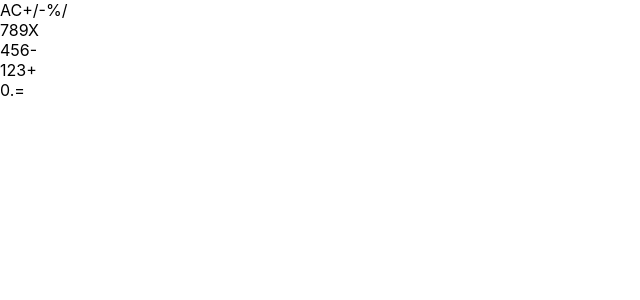
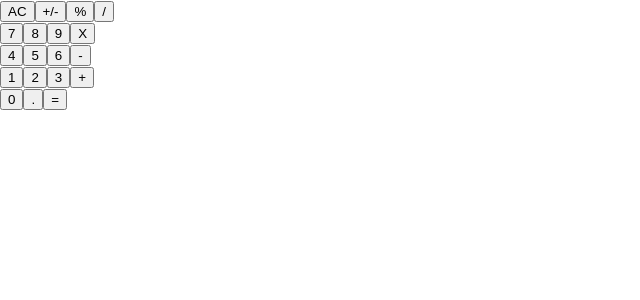
Before and after one commit to pbkabali/React-Calculator, a React (Create React App) app: page / in a window 1280 px wide. Shown: the top 300 px of the page, without its empty margins (0-640 px from the left). Built offline with nearby package versions, Linux system fonts and the light colour scheme.

Commit message:
Pass down clickHandler to Button as a prop

```diff
--- a/src/components/Button.js
+++ b/src/components/Button.js
@@ -1,12 +1,19 @@
 import PropTypes from 'prop-types';
 
 const Button = props => {
-  const { name } = props;
-  return <span>{name}</span>;
+  const { name, clickHandler } = props;
+
+  const handleClick = () => clickHandler(name);
+  return (
+    <button type="button" onClick={handleClick}>
+      {name}
+    </button>
+  );
 };
 
 Button.propTypes = {
   name: PropTypes.string.isRequired,
+  clickHandler: PropTypes.func.isRequired,
 };
 
 export default Button;
```
